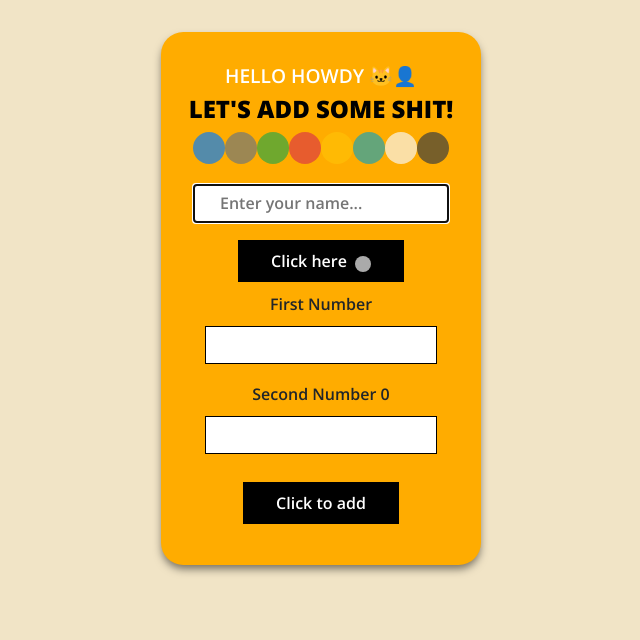
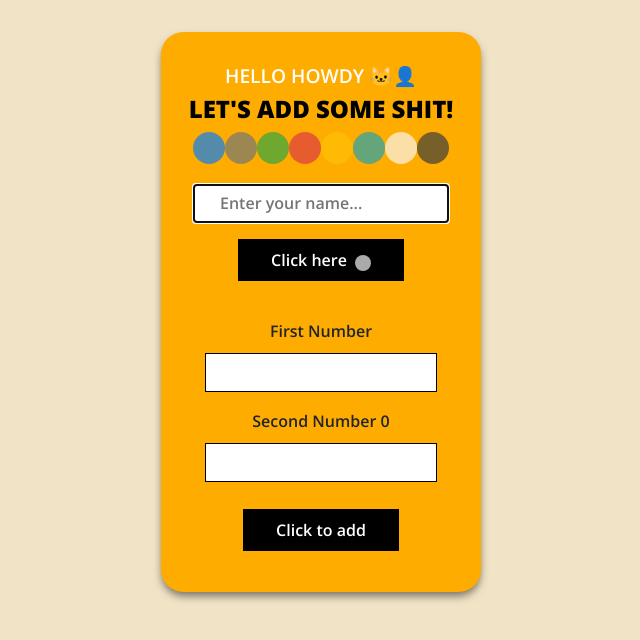
Before and after one commit to Ejiro-Asiuwhu/Calculate-Nit, a React (Create React App) app: page / in a window 1280 px wide. Shown: the top 640 px of the page, without its empty margins (319-959 px from the left). Built offline with nearby package versions, Linux system fonts and the light colour scheme.

Commit message:
add font awesome link

```diff
--- a/public/index.html
+++ b/public/index.html
@@ -26,6 +26,8 @@
     -->
     <title>React App</title>
         <link href="https://fonts.googleapis.com/css?family=Open+Sans:400,600,700,800&display=swap" rel="stylesheet">
+        <link rel="stylesheet" href="https://cdnjs.cloudflare.com/ajax/libs/font-awesome/5.11.2/css/all.min.css"
+          integrity="sha256-+N4/V/SbAFiW1MPBCXnfnP9QSN3+Keu+NlB+0ev/YKQ=" crossorigin="anonymous" />
   </head>
   <body>
     <noscript>You need to enable JavaScript to run this app.</noscript>
--- a/src/Modal.jsx
+++ b/src/Modal.jsx
@@ -32,7 +32,7 @@ export class Modal extends Component {
             color: '#fff',
             backgroundColor: '#000',
             padding: '.5rem 2rem',
-            margin: '.6rem 0',
+            margin: '.5rem 0 2.4rem 0',
             borderRadius: 0,
             fontWeight: 'inherit',
         }
--- a/src/index.js
+++ b/src/index.js
@@ -4,7 +4,9 @@ import './index.css';
 import App from './App';
 import * as serviceWorker from './serviceWorker';
 import 'bootstrap/dist/css/bootstrap.min.css';
+ // eslint-disable-next-line
 import $ from 'jquery';
+ // eslint-disable-next-line
 import Popper from 'popper.js';
 import 'bootstrap/dist/js/bootstrap.bundle.min';
 
```
